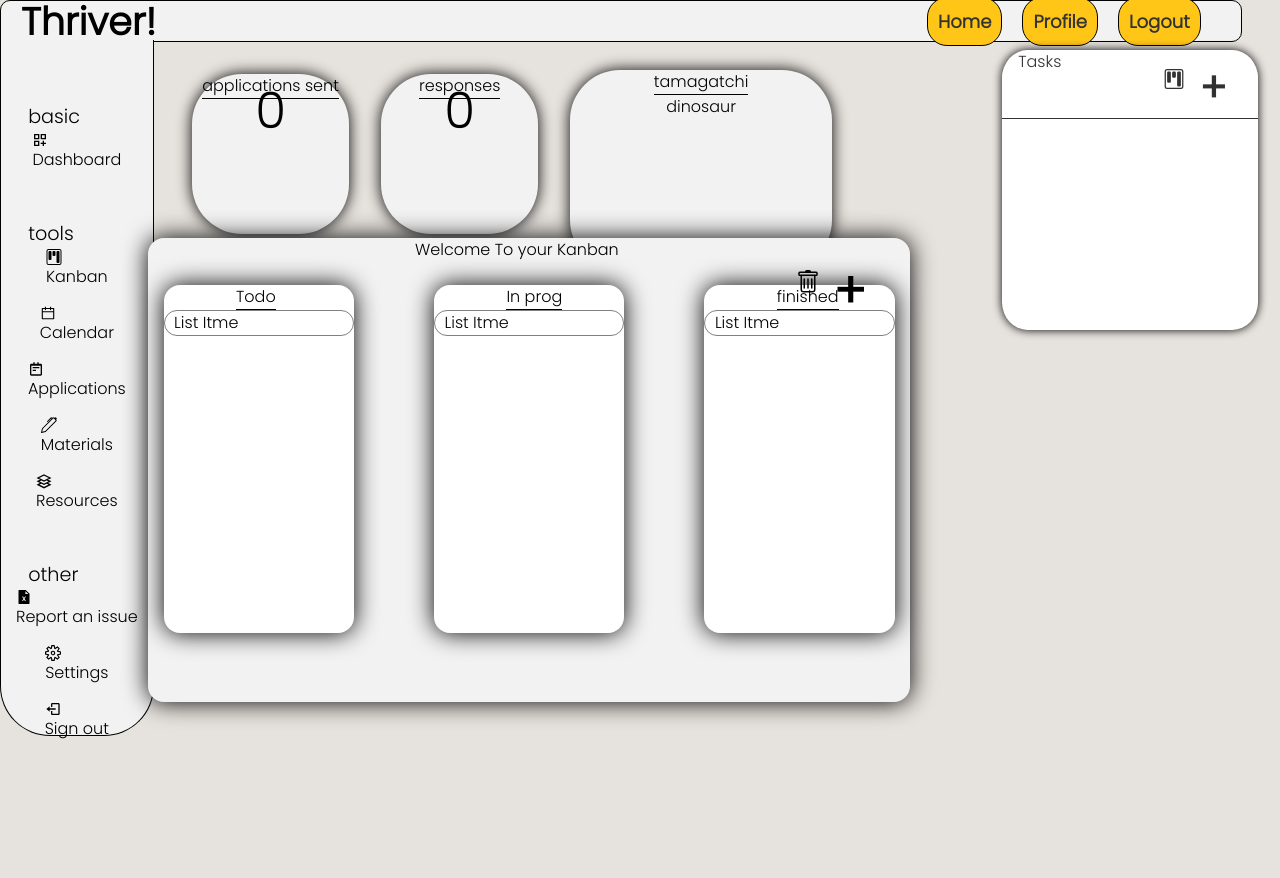
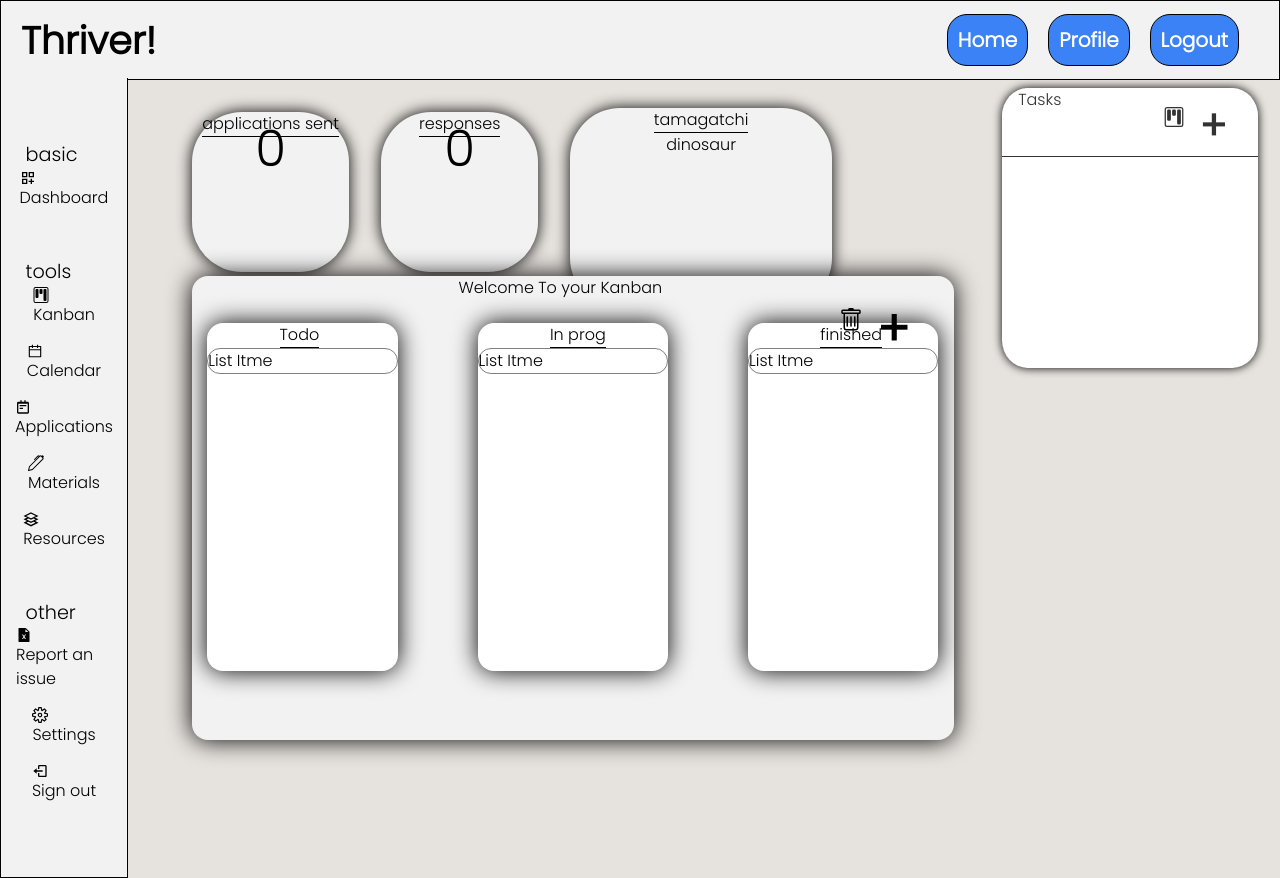
Before and after one commit to Broilan/Antohm, a React (Vite) app in the folder client/: page /profile in a window 1280 px wide. Before the commit the page ends 800 px from the top, so only its background shows below. Built offline with nearby package versions, Linux system fonts and the light colour scheme; sample sign-in values are in the browser's storage.

Commit message:
converted top bar css to tailwind

```diff
--- a/client/src/components/Navigation/NavStyles/navbar.css
+++ b/client/src/components/Navigation/NavStyles/navbar.css
@@ -1,21 +1,14 @@
-body {
-    background-color: #E6E2DD;
-    font-family: 'Poppins', sans-serif;
-    overflow-y: hidden;
-    }
-
 .nav__area {
     display: flex;
-    height: 2rem;
+    height: 5rem;
     align-items: center;
-    width: 97%;
+    width: 100vw;
     background-color: #F2F2F2;
     border: 1px solid black;
-    border-radius: 10px;
-    border-bottom-left-radius: 0px;
     padding: 20px;
 
   }
+
   .nav__title {
     font-size: 38px;
     z-index: 1;
@@ -23,26 +16,6 @@ body {
     margin-right: auto;
   }
 
-  .nav__link {
-    color: #333;
-    border: 1px solid black;
-    background-color: #FFC618;
-    padding: 10px;
-    border-radius: 20px;
-    text-decoration: none;
-    margin-right: 20px;
-    font-size: 18px;
-    font-weight: bold;
-    transition: color 0.3s;
-  }
-
-  .nav__link:hover {
-    color: #0077CC;
-    -webkit-box-shadow: 1px 1px 1px 0px rgba(0,0,0,0.75);
-    -moz-box-shadow: 1px 1px 1px 0px rgba(0,0,0,0.75);
-    box-shadow: 1px 1px 1px 0px rgba(0,0,0,0.75);
-  }
-
   .NavBarButtons {
     margin-left: 20px;
   }
--- a/client/src/components/Navigation/Navbar.jsx
+++ b/client/src/components/Navigation/Navbar.jsx
@@ -10,15 +10,14 @@ const Navbar = () => {
         <>
         {isAuthenticated?
             <header>
-
                 <div className="nav__area">
                     <h1 className="nav__title">Thriver!</h1>
 
 
                      <>
-                    <NavLink to="/" className='nav__link'>Home</NavLink>
-                    <NavLink to="/profile" className='nav__link'>Profile</NavLink>
-                    <div onClick={handleLogout} className='nav__link'>Logout</div>
+                    <NavLink to="/" className='border-[1px] border-black p-[10px] bg-blue-500 text-white rounded-[20px] mr-[20px] text-[20px] font-bold transition-color hover:shadow-2xl '>Home</NavLink>
+                    <NavLink to="/profile" className='border-[1px] border-black p-[10px] bg-blue-500 text-white rounded-[20px] mr-[20px] text-[20px] font-bold transition-color hover:shadow-2xl '>Profile</NavLink>
+                    <div onClick={handleLogout} className=' cursor-pointer border-[1px] border-black p-[10px] bg-blue-500 text-white rounded-[20px] mr-[20px] text-[20px] font-bold hover:shadow-2xl  '>Logout</div>
                     </>
 
                 </div>
--- a/client/src/components/Navigation/ProfileSidebar.jsx
+++ b/client/src/components/Navigation/ProfileSidebar.jsx
@@ -33,8 +33,9 @@ const ProfileSideBar = () => {
             </div>
 
             <h4 className='titles'>tools</h4>
+
             <div className='tools-wrapper'>
-            <div><BsKanban/> Kanban</div>
+            <div className='whitespace-nowrap'><BsKanban/> Kanban</div>
             <div><AiOutlineCalendar /> Calendar</div>
             <div><BiNotepad /> Applications</div>
             <div><BsPen /> Materials</div>
--- a/client/src/styles/kanban.css
+++ b/client/src/styles/kanban.css
@@ -6,7 +6,6 @@
     margin-top: 18%;
     border-radius: 1rem;
     box-shadow: 0px 0px 25px;
-    margin-left: -4%;
 }
 
 .kanban-wrapper {
@@ -26,22 +25,6 @@
    margin-left: 38%;
    border-bottom: 1px solid black;
    width: fit-content;
-}
-
-.kanban-todo-list {
-    width: 100%;
-}
-
-.kanban-finished-list {
-    width: 100%;
-}
-
-.kanban-progress-list {
-    width: 100%;
-}
-
-.kanban-listitem-text {
-    margin-left: 5%;
 }
 
 .kanban-inside-containers {
--- a/client/src/styles/profile.css
+++ b/client/src/styles/profile.css
@@ -6,15 +6,12 @@
 
   .sidebar-container {
     position: absolute;
-    z-index: 0;
     margin-top: -2px;
-    height: 87vh;
-    width: fit-content;
+    height: 100vh;
+    width: 10%;
     padding: 15px;
     border: 1px solid black;
     border-top: none;
-    border-bottom-left-radius: 50px;
-    border-bottom-right-radius: 50px;
     background-color: #F2F2F2;
   }
 
```
